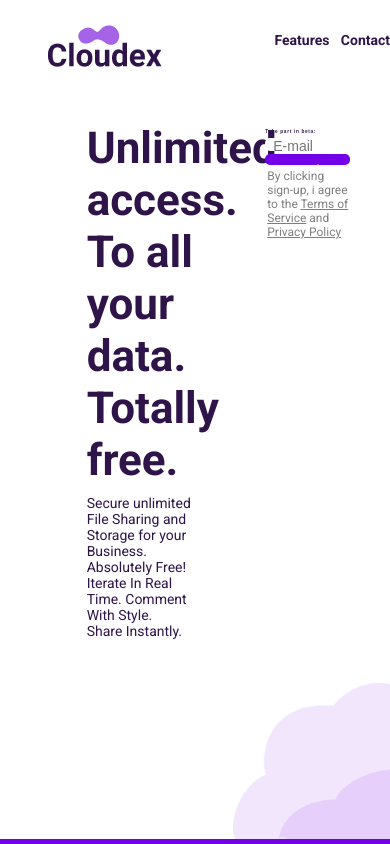
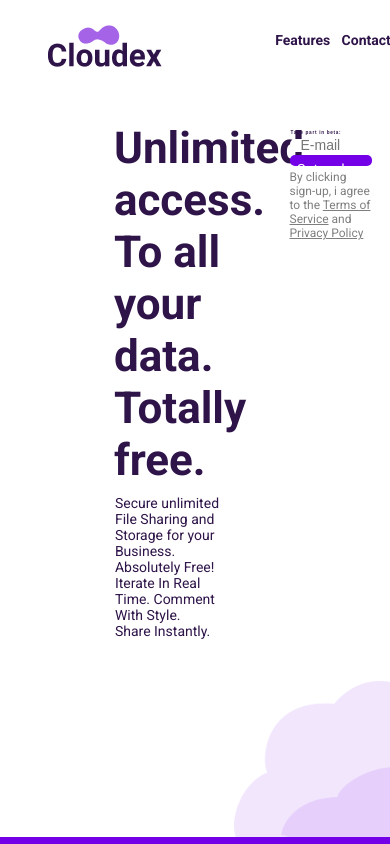
Before and after one commit to WebHeroSchool/task_repo, a plain HTML site: page index.html in a window 390 px wide. Shown: the top 844 px of the page. Drawn offline with Linux system fonts and the light colour scheme; a web font is replaced by a local one.

Commit message:
Адаптив для 1366

```diff
--- a/styles.css
+++ b/styles.css
@@ -190,8 +190,8 @@ body {
   .menu__icon {
     width: 24px;
     height: 24px;
-    margin-right: 1.8vw;
-    padding-left: 1px;
+    margin-right: 1.6vw;
+    padding-left: 2px;
   }
 
   .main {
@@ -199,7 +199,8 @@ body {
   }
 
   .description {
-    margin: 10.3vw 15vw 0 13.5vw;
+    margin: 10.3vw 15vw 0 11vw;
+    padding: 0 0 0 30px;
   }
 
   .description__title {
@@ -207,8 +208,7 @@ body {
     line-height: 52px;
     letter-spacing: 0;
     margin-bottom: 1.6vw;
-    padding: 3px 0 2px 0px;
-}
+    padding: 3px 0 2px 7px;
   }
 
   .description__text {
@@ -216,29 +216,44 @@ body {
     font-size: 14px;
     line-height: 16px;
     letter-spacing: 0;
+    padding: 0px 0 0 8px;
   }
 
   .props {
-    width: 21.8vw;
+    width: 22.3vw;
     margin: 12.7vw 0 0 0;
+  }
+
+  .form {
+    padding: 0 0 0 4px;
   }
 
   .form__input {
     font-size: 14px;
     line-height: 16px;
-    padding: 3px 0 0 8px;
+    padding: 1px 0 2px 11px;
   }
 
   .form__button {
+    padding: 6px 14px 4px 0px;
+    margin-bottom: 1vw;
+    height: 2.9vw;
     font-size: 14px;
     line-height: 16px;
-    padding: 8px 18px 3px 0px;
-    margin-bottom: 1.1vw;
+  }
+
+  .props__title {
+    padding: 1px 0 0 5px;
   }
 
   .props__text {
     font-size: 12px;
     line-height: 14px;
+    padding: 0 0 0 4px;
+  }
+
+  .footer {
+    height: 1.8vw;
   }
 
 }
```
